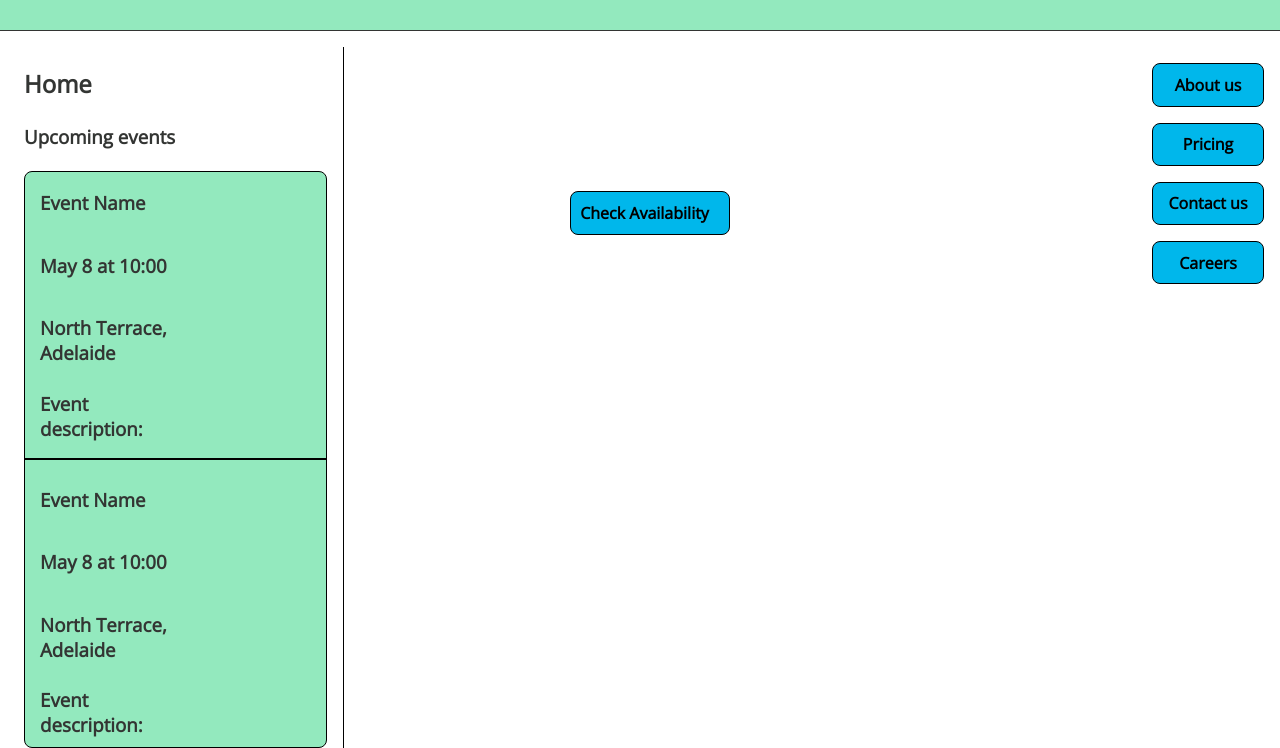
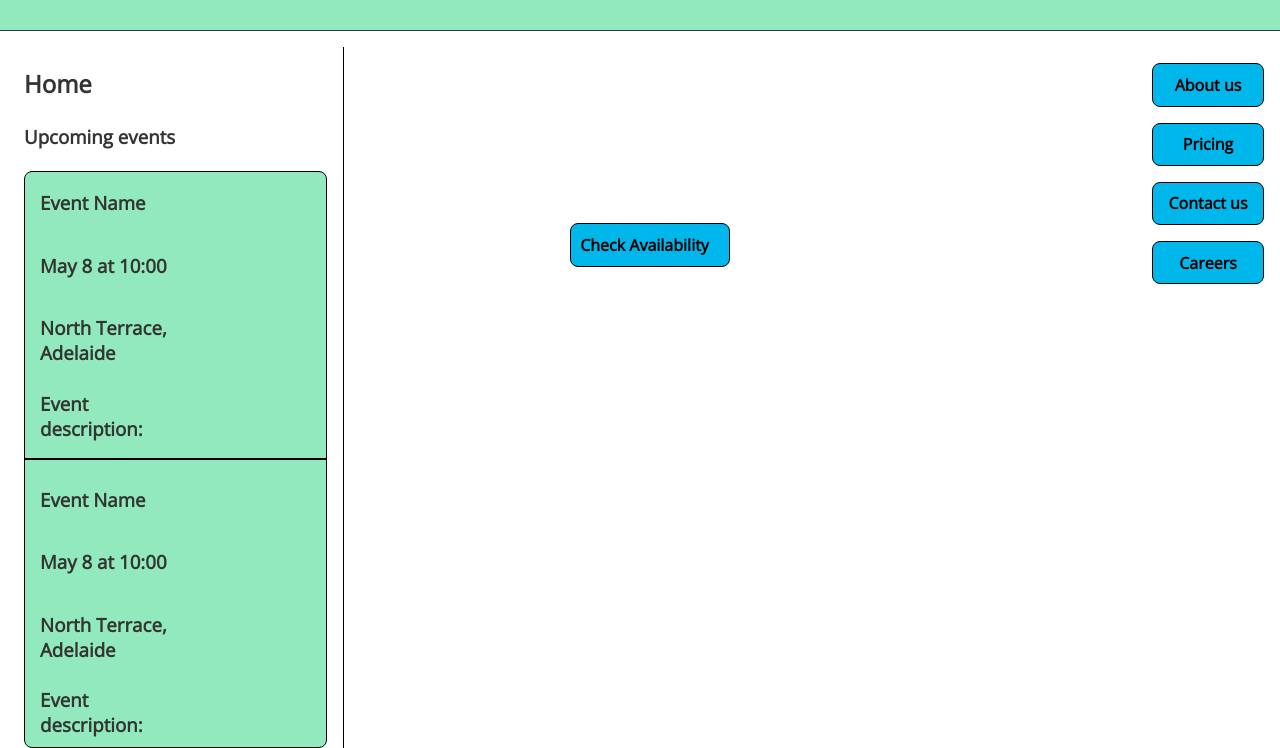
Before and after one commit to WDCLegends/DevEnvironment, a plain HTML site: page index.html in a window 1280 px wide. Shown: the part 81-829 px from the top of the page. Drawn offline with nearby package versions, Linux system fonts and the light colour scheme.

Commit message:
Update planiac.css

```diff
--- a/planiac.css
+++ b/planiac.css
@@ -382,5 +382,5 @@ nav a:hover {
 }
 
 #check_button{
-    margin-top: 1.8em;
+    margin-top: 3.8em;
 }
```
